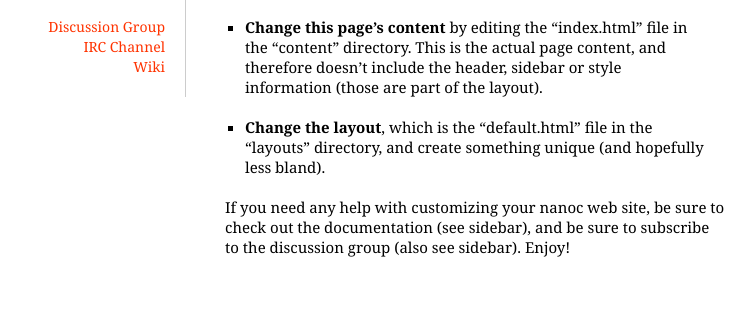
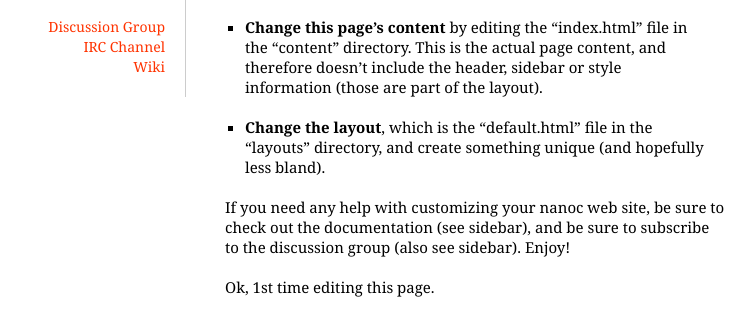
Before and after one commit to mcka1n/edwinrod, a plain HTML site: page output/index.html in a window 1280 px wide. Shown: the part 183-518 px from the top of the page, without its empty margins (55-810 px from the left). Drawn offline with Linux system fonts and the light colour scheme.

Commit message:
update index page with a test paragraph

```diff
--- a/output/index.html
+++ b/output/index.html
@@ -20,6 +20,8 @@
 </ul>
 
 <p>If you need any help with customizing your nanoc web site, be sure to check out the documentation (see sidebar), and be sure to subscribe to the discussion group (also see sidebar). Enjoy!</p>
+
+<p> Ok, 1st time editing this page.  </p>
     </div>
     <div id="sidebar">
       <h2>Documentation</h2>
```
Also changed, not shown: content/index.html (+2 -0 lines), 2 other files.
